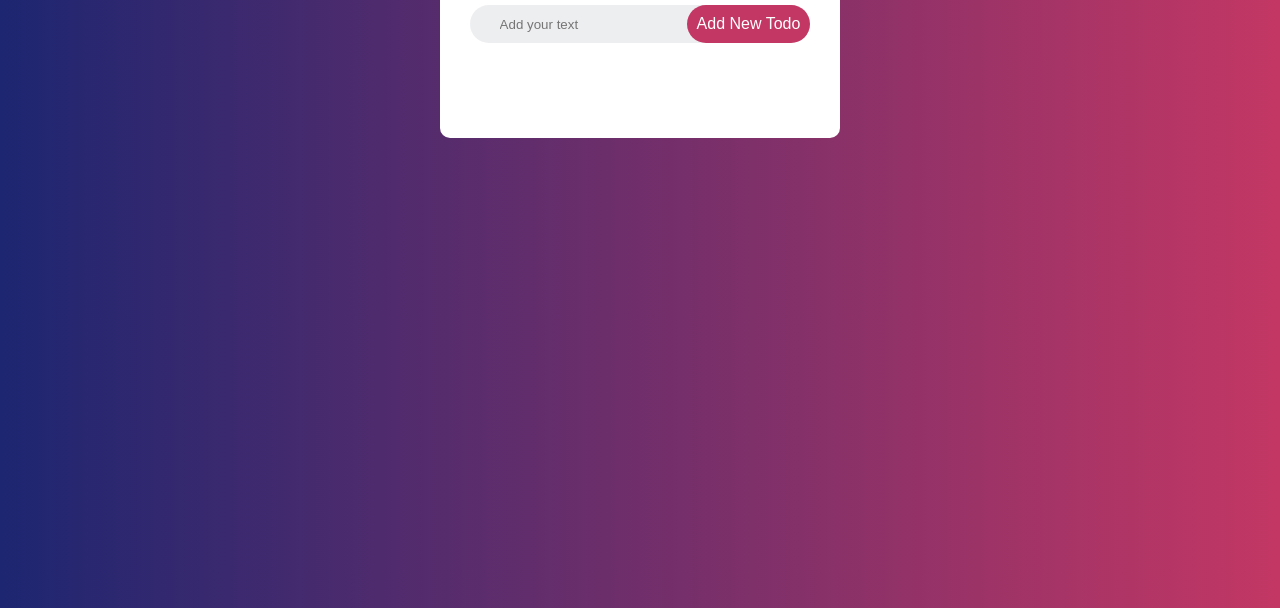
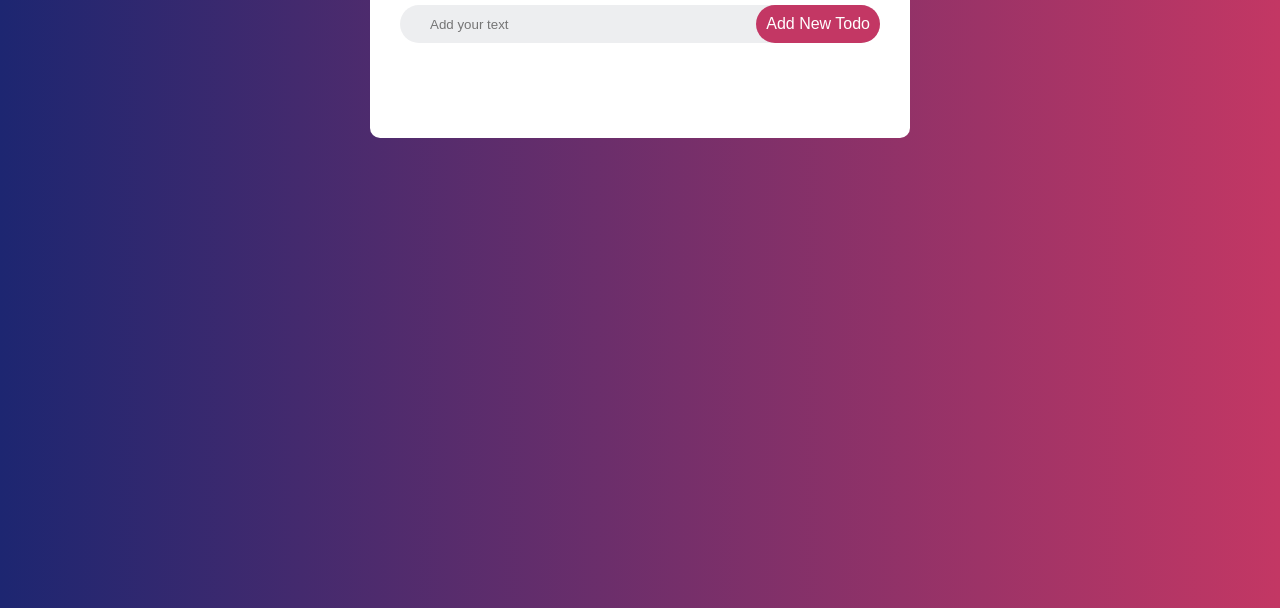
Before and after one commit to dhnozr/Todo-List, a plain HTML site: page index.html in a window 1280 px wide. Shown: the part 192-800 px from the top of the page. Drawn offline with Linux system fonts and the light colour scheme.

Commit message:
max width changed to width

```diff
--- a/style.css
+++ b/style.css
@@ -15,7 +15,7 @@
 }
 
 .todo-app {
-  max-width: 540px;
+  width: 540px;
   background-color: #fff;
   padding: 40px 30px 70px;
   border-radius: 10px;
```
